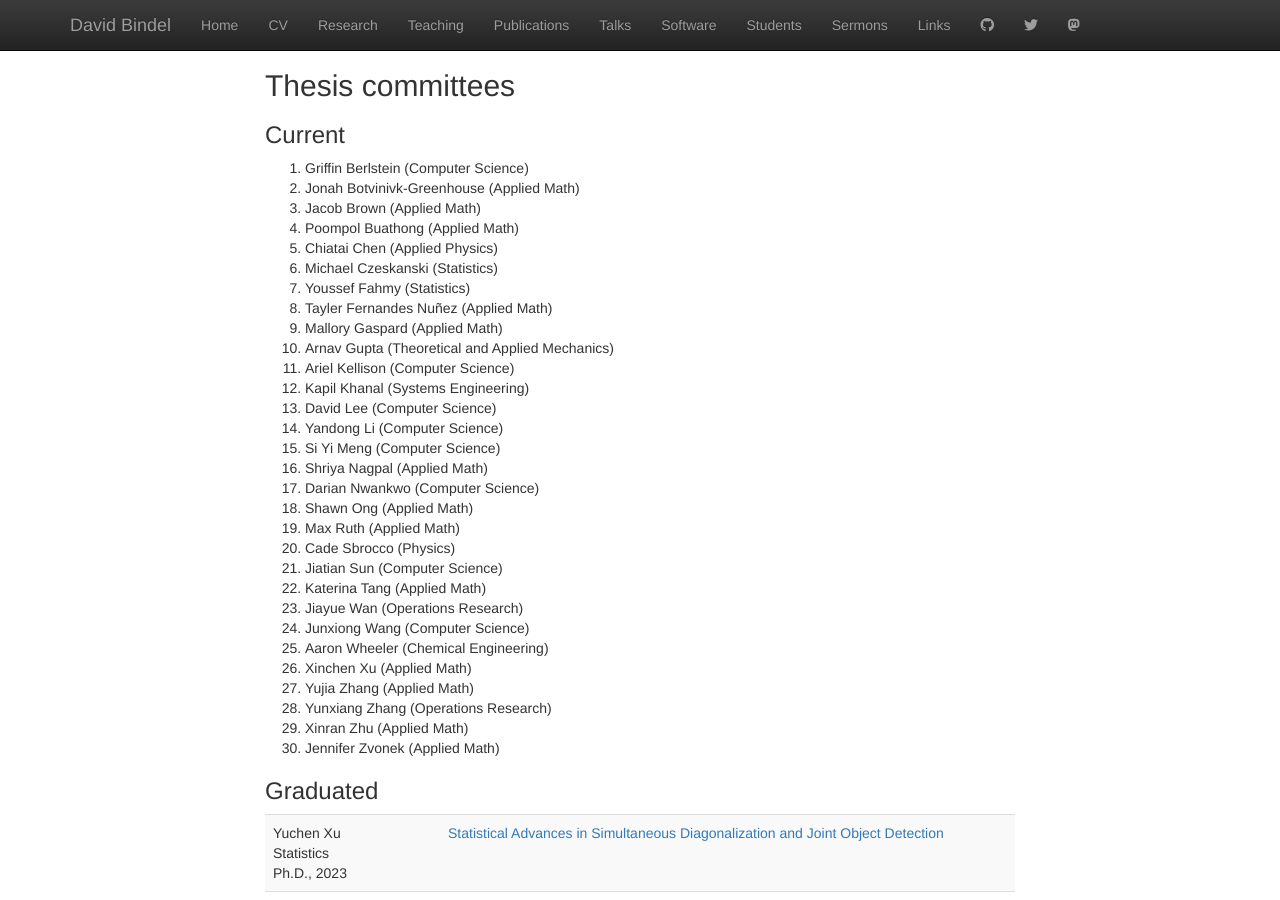
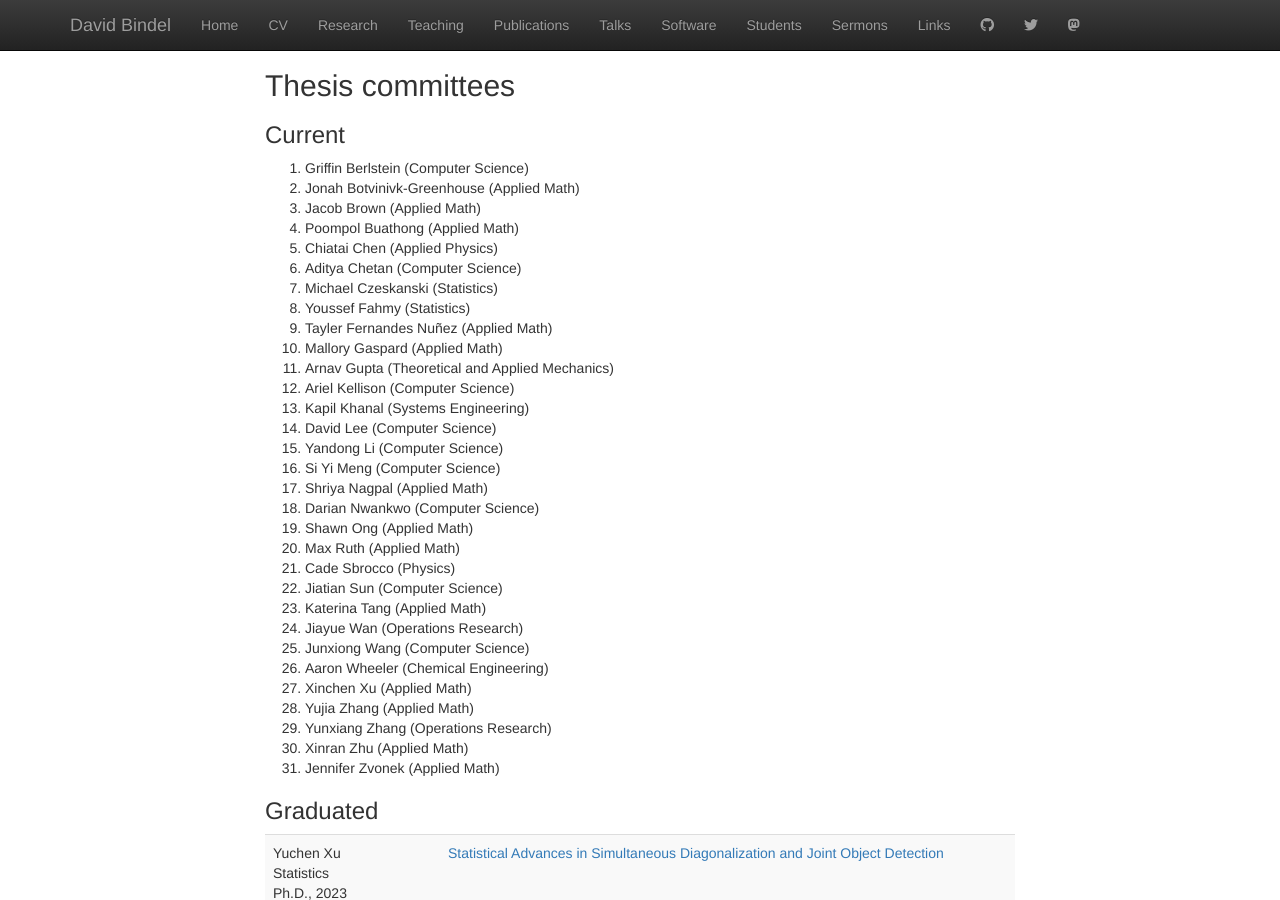
Before and after one commit to dbindel/cornell_web, a Jekyll site: the page built from students.html, in a window 1280 px wide and 900 px high, scrolled down 5535 px. Built offline with Jekyll 4.4.1, drawn with Linux system fonts in a browser that asks for light colours; nearby versions of some CDN libraries.

Commit message:
Add Aditya to committee list.

```diff
--- a/_data/students.yml
+++ b/_data/students.yml
@@ -789,6 +789,11 @@ committees:
     field: Applied Physics
   -
     degree: phd
+    last: Chetan
+    first: Aditya
+    field: Computer Science
+  -
+    degree: phd
     last: Czeskanski
     first: Michael
     field: Statistics
```
